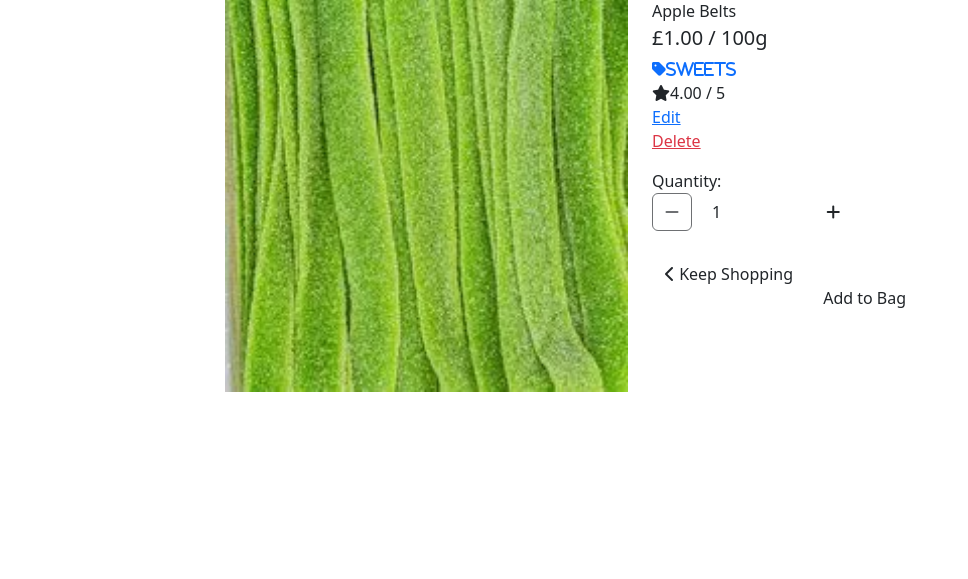
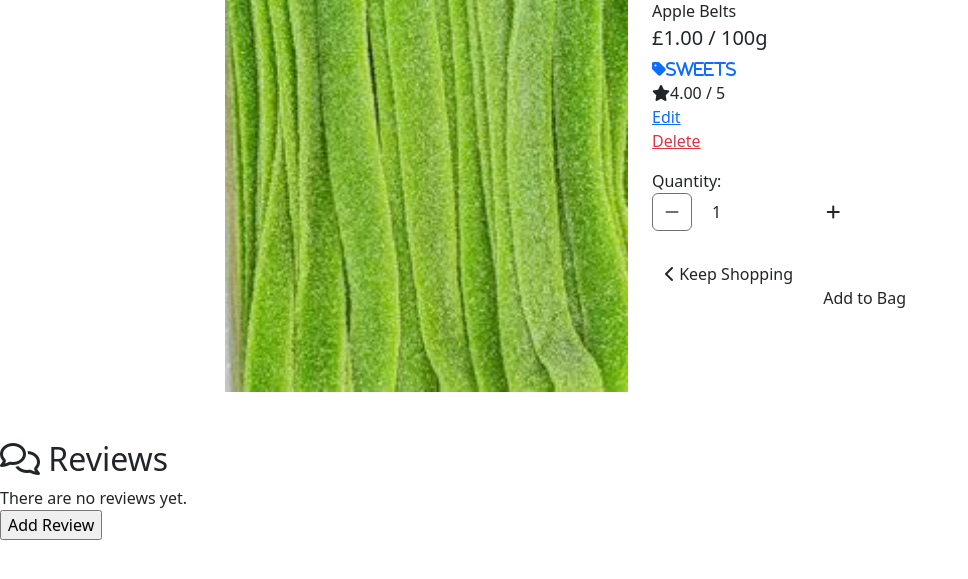
Before and after one commit to DavidHearl/Sweet-Shop, a Django app: page /products/5/ in a window 1280 px wide. Shown: the part 189-768 px from the top of the page, without its empty margins (0-968 px from the left). Run offline with Django 3.2, Linux system fonts and the light colour scheme; a user stored in the database is signed in; data comes from the database, SQL or seed files in the repository; some libraries are stand-ins or nearby versions.

Commit message:
added basic functionality to add a review

```diff
--- a/home/templates/home/index.html
+++ b/home/templates/home/index.html
@@ -24,7 +24,7 @@
                 <div class="home-left">
                     <h2 class="hero-heading">Sweets</h2>
                     <p class="hero-body">Whatever you fancy</p>
-                    <a href="{% url 'products' %}" class="action-button">Shop Now</a>
+                    <a href="{% url 'products' %}" class="action-button">Sweets</a>
                 </div>
             </div>
             <div class="col-md-6">
--- a/products/models.py
+++ b/products/models.py
@@ -38,9 +38,9 @@
 
 class Review(models.Model):
     product = models.ForeignKey(
-        Product, on_delete=models.CASCADE, related_name='comments')
+        Product, on_delete=models.CASCADE, related_name='reviews')
     username = models.ForeignKey(
-        User, on_delete=models.CASCADE, related_name='comments')
+        User, on_delete=models.CASCADE, related_name='reviews')
     name = models.CharField(max_length=100)
     rating = models.DecimalField(
         max_digits=5, decimal_places=2, null=True, blank=False)
@@ -53,4 +53,4 @@
         ordering = ('created',)
 
     def __str__(self):
-        return f'Comment by {self.name} on {self.post}'
+        return f'Review by {self.name} on {self.post}'
--- a/products/templates/products/product_detail.html
+++ b/products/templates/products/product_detail.html
@@ -91,6 +91,45 @@
         </div>
     </div>
 </div>
+
+<!-- Post Review -->
+{% with reviews.count as total_reviews %}
+    <h2 class="review-title">
+        <i class="far fa-comments"></i>
+        {{ total_reviews }} Reviews{{ total_reviews|pluralize}}
+    </h2>
+{% endwith %}
+
+<!-- List reviews in the product detail -->
+{% for review in reviews %}
+    <div class="review">
+        <p class="info">
+            {{ review.name }} - {{ review.created }}
+            {% if request.user.id == review.username.id %}
+                <button class="delete-review">
+                    <a href="">Delete</a>
+                </button>
+            {% endif %}
+        </p>
+        {{ review.content|linebreaks }}
+    </div>
+{% empty %}
+    <p>There are no reviews yet.</p>
+{% endfor %}
+
+<!-- Add a new review -->
+{% if new_review %}
+    <p>There are no reviews yet</p>
+{% else %}
+    {% if user.is_authenticated %}
+        <form class="add-review-form" method="post">
+            {{ review_form | crispy }}
+            {% csrf_token %}
+            <input type="submit" class="add-review" value="Add Review">
+        </form>
+    {% endif %}
+{% endif %}
+
 {% endblock %}
 
 {% block postloadjs %}
--- a/products/views.py
+++ b/products/views.py
@@ -4,8 +4,8 @@
 from django.db.models import Q
 from django.db.models.functions import Lower
 
-from .models import Product, Category
-from .forms import ModifyProductsForm
+from .models import Product, Category, Review
+from .forms import ModifyProductsForm, ReviewForm
 
 
 def all_products(request):
@@ -75,12 +75,39 @@
     """ A view to show individual product details """
 
     product = get_object_or_404(Product, pk=product_id)
+    reviews = product.reviews.filter(active=True)
+    review_form = None
+    new_review = None
+
+    if request.method == 'POST':
+        review_form = ReviewForm(data=request.POST)
+        if review_form.is_valid():
+            new_review = review_form.save(commit=False)
+            new_review.username = request.user
+            new_review.product = product
+            new_review.save()
+        else:
+            review_form = ReviewForm()
 
     context = {
         'product': product,
+        'review': reviews,
+        'new_review': new_review,
+        'review_form': review_form,
     }
 
     return render(request, 'products/product_detail.html', context)
+
+
+@login_required()
+def delete_review(request, review_id):
+    review = get_object_or_404(Review, pk=review_id)
+    logged_user = request.user.id
+
+    review.delete()
+    messages.success(request, f"Your review has been removed")
+
+    return redirect(reverse('product/product_detail.html'))
 
 
 @login_required()
```
Also changed, not shown: products/admin.py (+7 -1 lines), products/forms.py (+8 -1 lines), products/migrations/0007_review.py (added).
